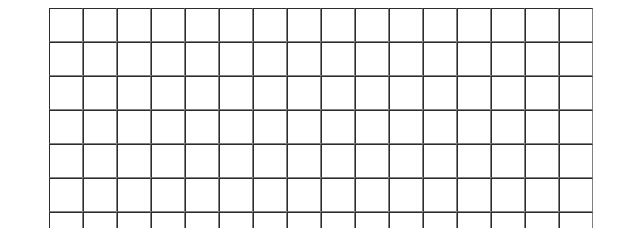
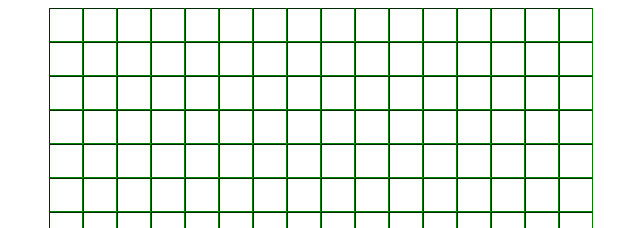
Before and after one commit to jperales64/etch-a-sketch, a plain HTML site: page index.html in a window 1280 px wide. Shown: the top 228 px of the page, without its empty margins (319-959 px from the left). Drawn offline with Linux system fonts and the light colour scheme.

Commit message:
testing branch stuff

```diff
--- a/style.css
+++ b/style.css
@@ -5,7 +5,7 @@
   .cell {
       height: 30px;
       width: 30px;
-            border: 1.5px solid grey;
+      border: 1.5px solid green;
       border-style: inset;
   }
 
```
Lines whose indentation alone changed are shown as unchanged.
